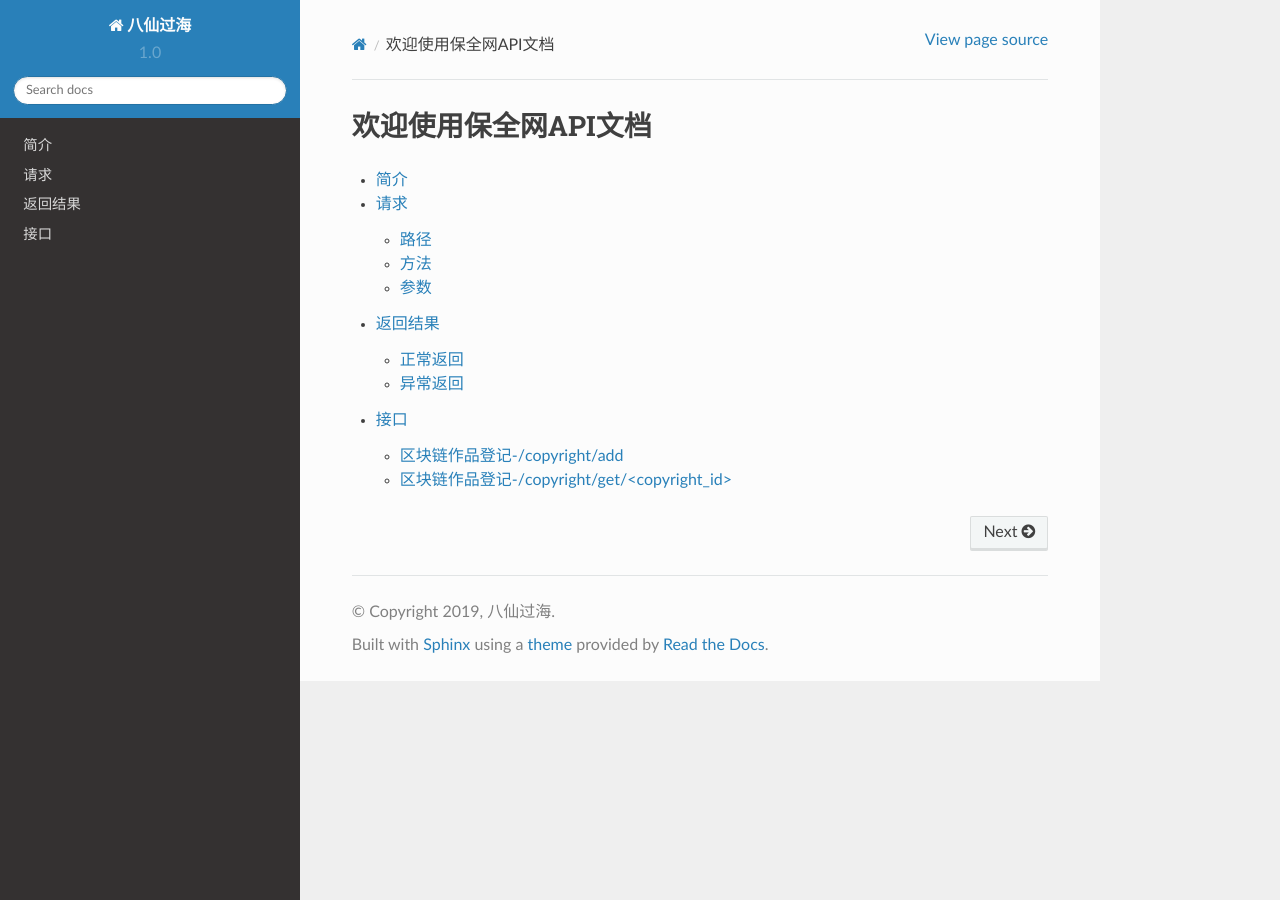
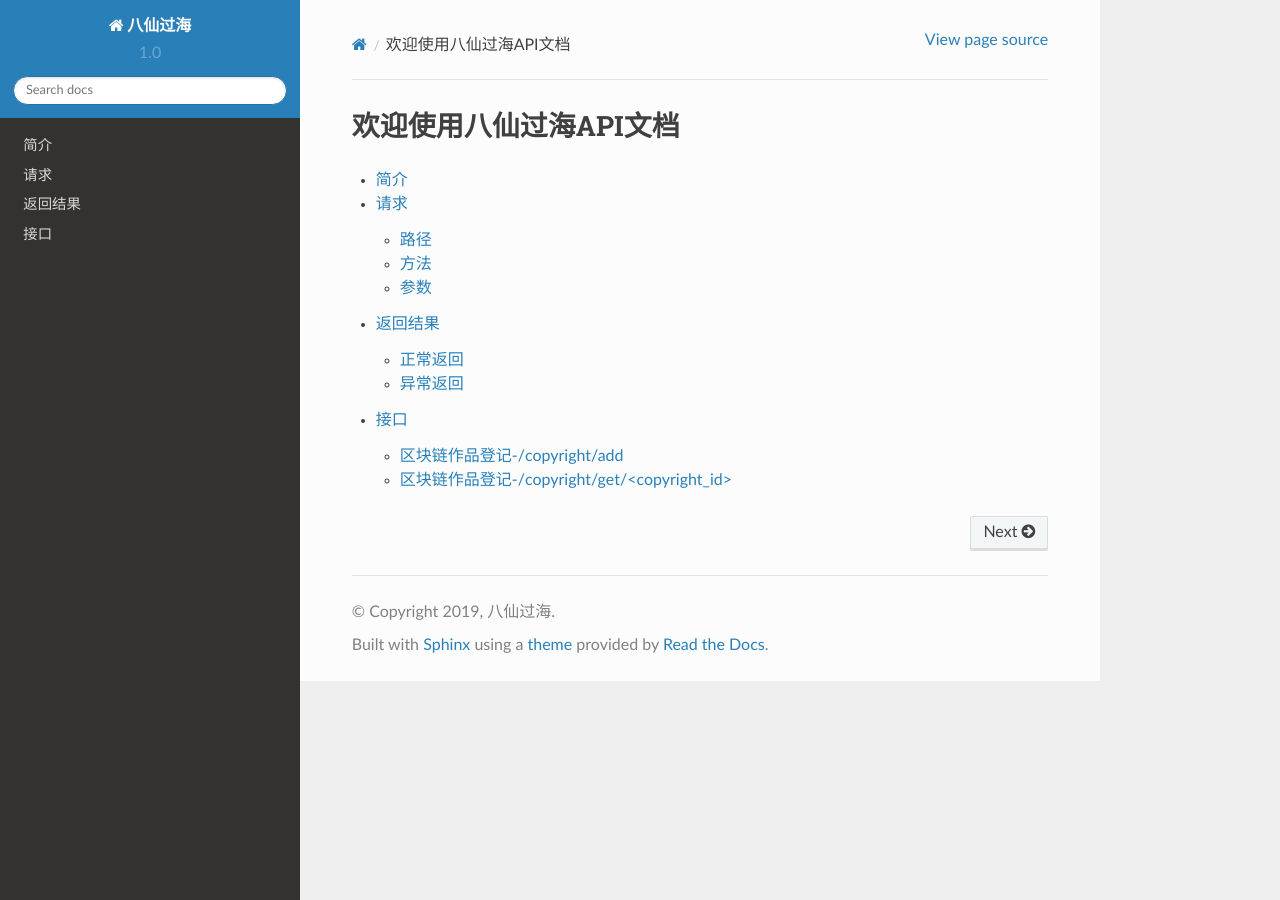
Before and after one commit to xianhainetwork/xianhai, a Sphinx documentation site: the page built from docs/index.rst, in a window 1280 px wide. Built offline with Sphinx 7.4.7 and the Read the Docs theme 2.0.0, drawn with Linux system fonts in a browser that asks for light colours.

Commit message:
Update index.rst

```diff
--- a/docs/index.rst
+++ b/docs/index.rst
@@ -4,7 +4,7 @@
    contain the root `toctree` directive.
 
 
-欢迎使用保全网API文档
+欢迎使用八仙过海API文档
 ===================================
 
 .. toctree::
```
